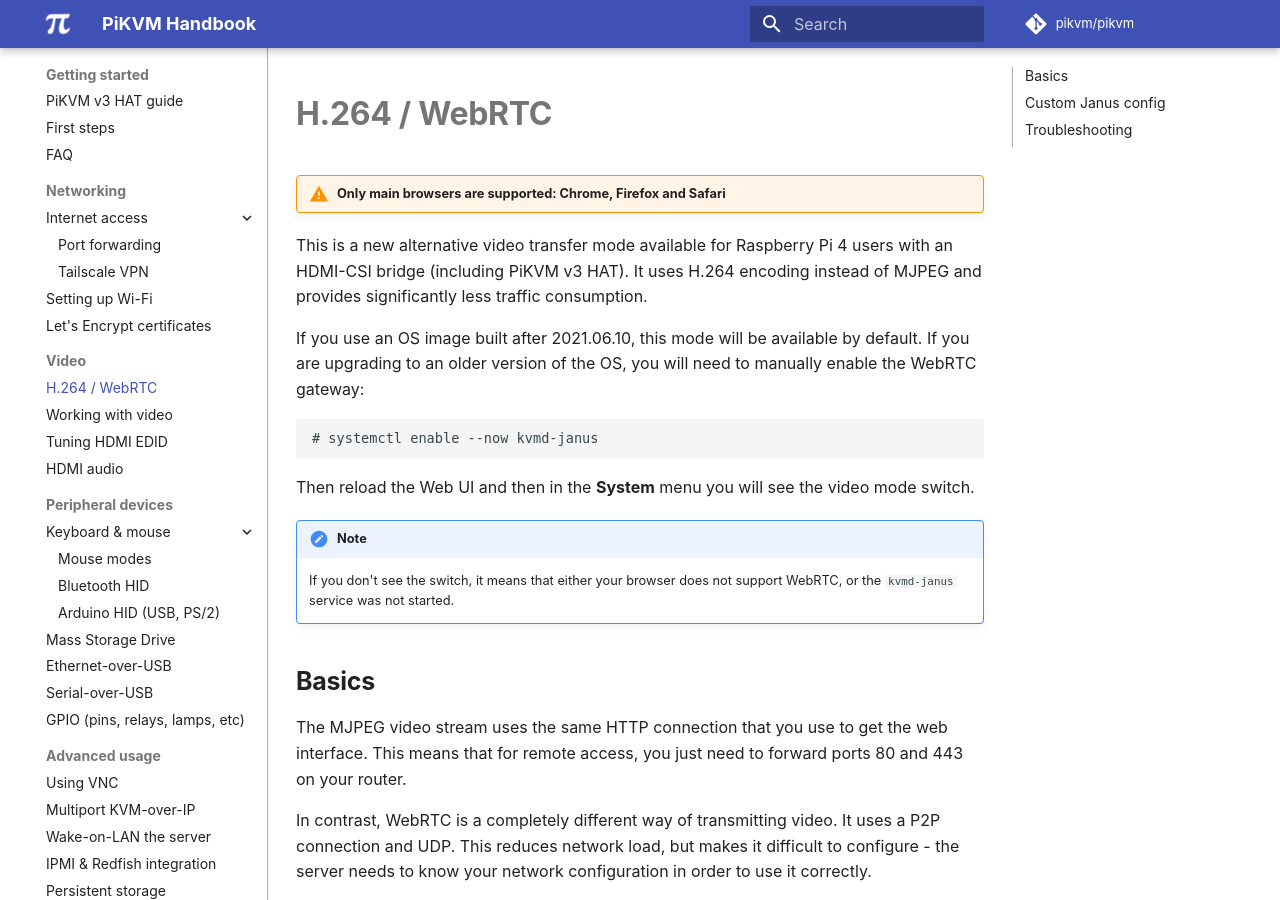
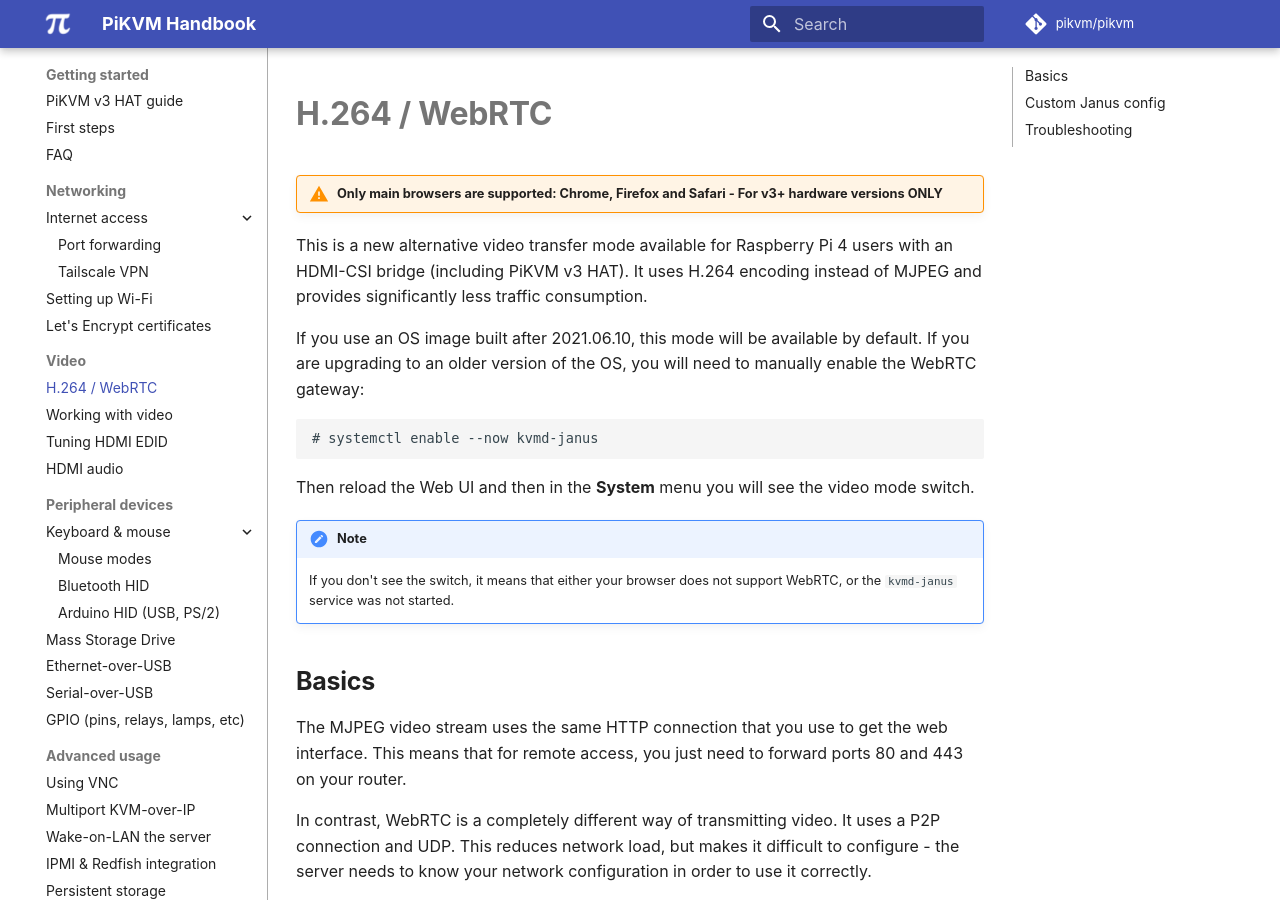
Before and after one commit to pikvm/pikvm, an MkDocs documentation site: the page built from docs/webrtc.md, in a window 1280 px wide and 900 px high. Built offline with MkDocs 1.6.1 and Material for MkDocs 9.7.7, drawn with Linux system fonts in a browser that asks for light colours; some web fonts are replaced; comment, search, counter and statistics services are not loaded.

Commit message:
Update webrtc.md
Added verbiage for clarity

```diff
--- a/docs/webrtc.md
+++ b/docs/webrtc.md
@@ -1,6 +1,6 @@
 # H.264 / WebRTC
 
-!!! warning "Only main browsers are supported: Chrome, Firefox and Safari"
+!!! warning "Only main browsers are supported: Chrome, Firefox and Safari - For v3+ hardware versions ONLY"
 
 This is a new alternative video transfer mode available for Raspberry Pi 4 users with an HDMI-CSI bridge (including PiKVM v3 HAT).
 It uses H.264 encoding instead of MJPEG and provides significantly less traffic consumption.
```
